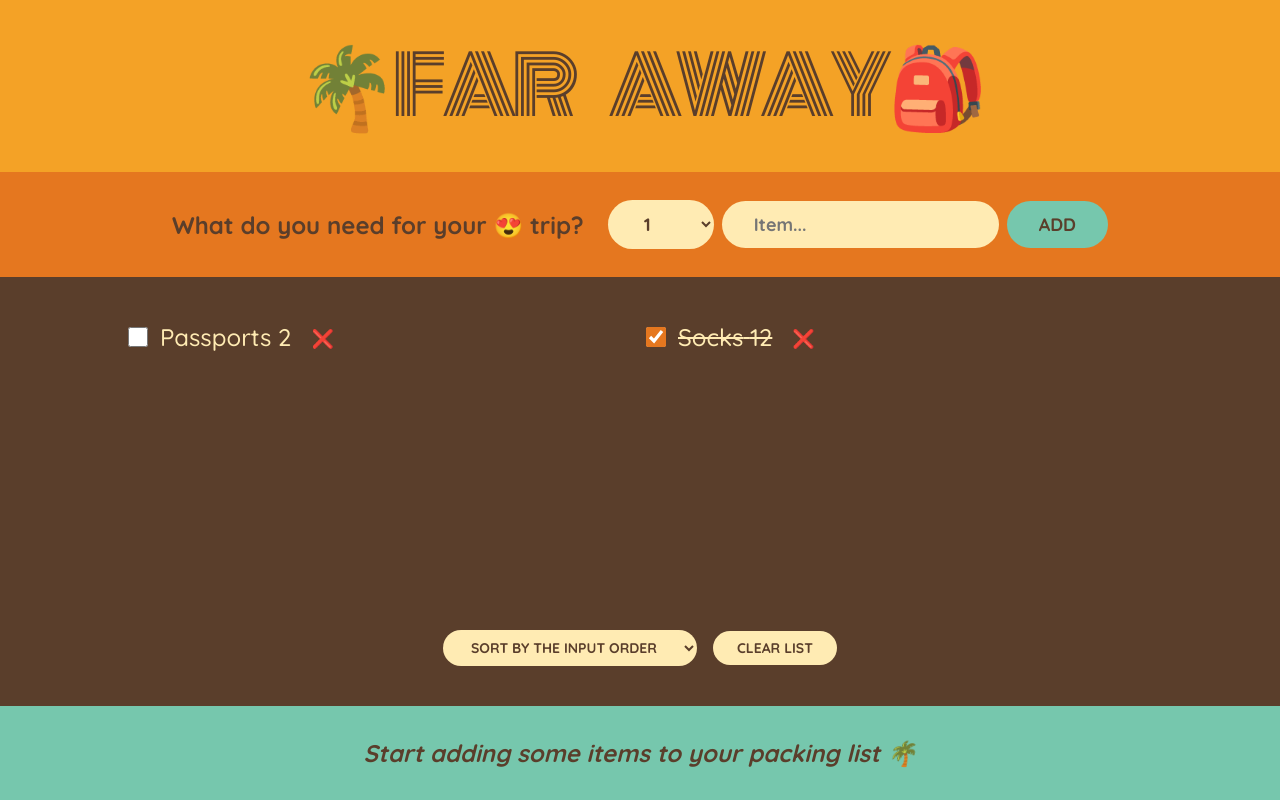
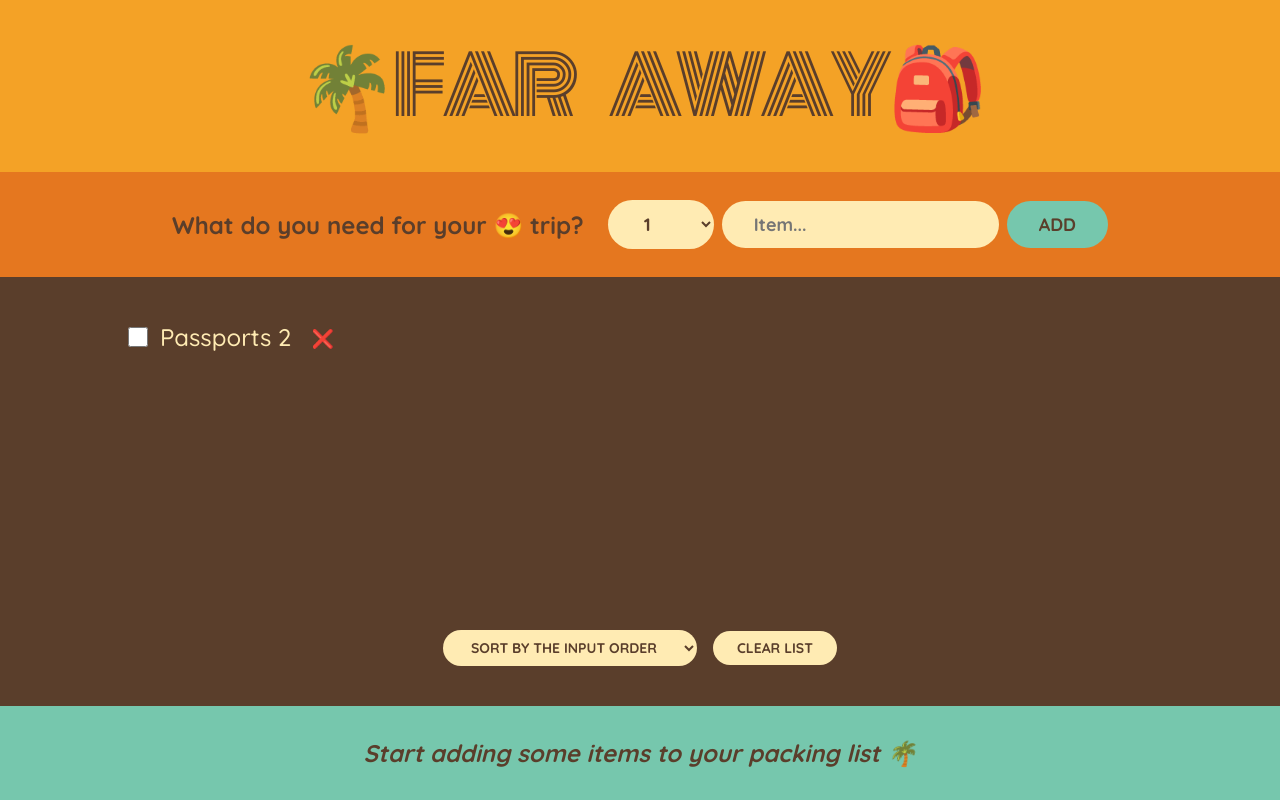
Before and after one commit to 1um1n0517y01/react-travel-list, a React (Create React App) app: page / in a window 1280 px wide. Built offline with nearby package versions, Linux system fonts and the light colour scheme.

Commit message:
Removed Socks from initialItems

```diff
--- a/src/components/App.js
+++ b/src/components/App.js
@@ -6,7 +6,6 @@ import Stats from './Stats';
 
 export const initialItems = [
   { id: 1, description: 'Passports', quantity: 2, packed: false },
-  { id: 2, description: 'Socks', quantity: 12, packed: true },
 ];
 
 export default function App() {
```
